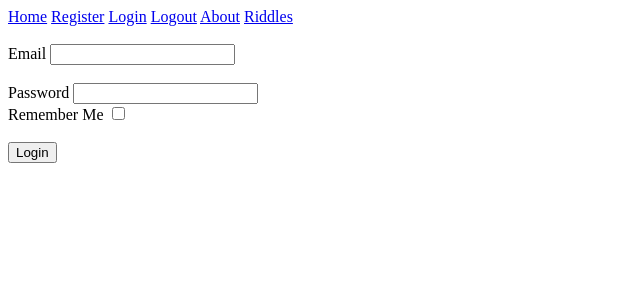
After one commit to mmcgarrigle/MyProject, a Flask app: page /login in a window 1280 px wide. The commit adds this page. Shown: the top 300 px of the page, without its empty margins (0-640 px from the left). Run offline with Flask 2, Linux system fonts and the light colour scheme; parts of the project's set-up code (start-up, migrations or seed data) failed here and were passed over.

Commit message:
now with login/logout functionality

```diff
--- a/Templates/layout.html
+++ b/Templates/layout.html
@@ -12,6 +12,8 @@
     <div class="navbar">
         <a href="{{ url_for('home') }}">Home</a>
         <a href="{{ url_for('registration') }}">Register</a>
+        <a href="{{ url_for('login') }}">Login</a>
+        <a href="{{ url_for('logout') }}">Logout</a>
         <a href="{{ url_for('about') }}">About</a>
         <a href="{{ url_for('riddles') }}">Riddles</a>
     </div>
--- /dev/null
+++ b/Templates/login.html
@@ -0,0 +1,41 @@
+{% extends "layout.html" %}
+
+{% block body_content %}
+<div class='form'>
+    <form method='POST' action=''>
+        {{ form.hidden_tag() }}
+        <div class='form_group'>
+            <br>
+            {{ form.email.label }}
+            {{ form.email }}
+            {% if form.email.errors %}
+                <div class='error'>
+                    {% for error in form.email.errors %}
+                        <span>{{ error }}</span>
+                    {% endfor %}
+                </div>
+            {% endif %}
+        </div>
+        <br>
+        <div class='form_group'>
+            {{ form.password.label }}
+            {{ form.password }}
+            {% if form.password.errors %}
+                <div class='error'>
+                    {% for error in form.password.errors %}
+                        <span>{{ error }}</span>
+                    {% endfor %}
+                </div>
+            {% endif %}
+        </div>
+        <div class="form_group">
+            {{ form.remember.label }}
+            {{ form.remember }}
+        </div>
+        <br>
+        <div>
+            {{ form.submit }}
+        </div>
+    </form>
+</div>
+{% endblock %}
--- a/app.py
+++ b/app.py
@@ -1,14 +1,24 @@
 import bcrypt
-from flask import Flask, redirect, url_for
+from flask import Flask, redirect, url_for, request
 from flask import render_template
+from flask_bcrypt import Bcrypt
 from flask_sqlalchemy import SQLAlchemy
-from os import environ
+from os import environ, getenv
 from flask_wtf import FlaskForm
+from wtforms.validators import required
 from forms import PostsForm
+from loginforms import LoginForm
 from regforms import RegistrationForm
+from flask_login import LoginManager, current_user, login_user, UserMixin, logout_user, login_required
 
 app = Flask(__name__)
-
+db = SQLAlchemy(app)
+login_manager = LoginManager(app)
+login_manager.login_view = 'login'
+bcrypt = Bcrypt(app)
+db = SQLAlchemy(app)
+login_manager = LoginManager(app)
+login_manager.login_view = 'login'
 
 app.config['SECRET_KEY'] = environ.get('SECRET_KEY')
 app.config['SQLALCHEMY_TRACK_MODIFICATIONS'] = False
@@ -23,8 +33,6 @@ app.config['SQLALCHEMY_DATABASE_URI'] = 'mysql+pymysql://' + \
                                         '/' + \
                                         environ.get('MYSQL_DB_NAME')
 
-db = SQLAlchemy(app)
-
 
 @app.route('/')
 @app.route('/home')
@@ -32,13 +40,30 @@ def home():
     return render_template('home.html', title='Home')
 
 
-class Users(db.Model):
+class Users(db.Model,UserMixin):
     id = db.Column(db.Integer, primary_key=True)
     email = db.Column(db.String(500), nullable=False, unique=True)
     password = db.Column(db.String(500), nullable=False)
 
     def __repr__(self):
         return ''.join(['UserID: ', str(self.id), '\r\n', 'Email: ', self.email])
+
+
+@app.route('/login', methods=['GET', 'POST'])
+def login():
+    if current_user.is_authenticated:
+        return redirect(url_for('home'))
+    form = LoginForm()
+    if form.validate_on_submit():
+        user = Users.query.filter_by(email=form.email.data).first()
+        if user and bcrypt.check_password_hash(user.password, form.password.data):
+            login_user(user, remember=form.remember.data)
+            next_page = request.args.get('next')
+            if next_page:
+                return redirect(next_page)
+            else:
+                return redirect('home')
+    return render_template('login.html', title='Login', form=form)
 
 
 @app.route('/registration', methods=['GET', 'POST'])
@@ -81,6 +106,7 @@ class Posts(db.Model):
 
 
 @app.route('/riddles', methods=['GET', 'POST'])
+@login_required
 def riddles():
     form = PostsForm()
     if form.validate_on_submit():
@@ -112,10 +138,22 @@ def create():
 @app.route('/delete')
 def delete():
     db.drop_all()  # drops all the schemas
-    #db.session.query(Posts).delete()  # deletes the contents of the table
+    # db.session.query(Posts).delete()  # deletes the contents of the table
     db.session.commit()
     return "everything is gone"
 
 
+@login_manager.user_loader
+def load_user(id):
+    return Users.query.get(int(id))
+
+
+@app.route("/logout")
+@login_required
+def logout():
+    logout_user()
+    return redirect(url_for('login'))
+
+
 if __name__ == '__main__':
     app.run()
--- /dev/null
+++ b/loginforms.py
@@ -0,0 +1,18 @@
+from flask_wtf import FlaskForm
+from wtforms import StringField, PasswordField, BooleanField, SubmitField
+from wtforms.validators import DataRequired, Email
+
+
+class LoginForm(FlaskForm):
+    email = StringField('Email',
+                        validators=[
+                            DataRequired(),
+                            Email()
+                        ])
+    password = PasswordField('Password',
+                             validators=[
+                                 DataRequired(),
+                             ])
+    remember = BooleanField('Remember Me')
+
+    submit = SubmitField('Login')
--- a/requirements.txt
+++ b/requirements.txt
@@ -7,3 +7,4 @@ WTForms==2.3.1
 Flask-WTF==0.14.3
 bcrypt==3.1.7
 email-validator==1.1.1
+flask_login==0.5.0
```
